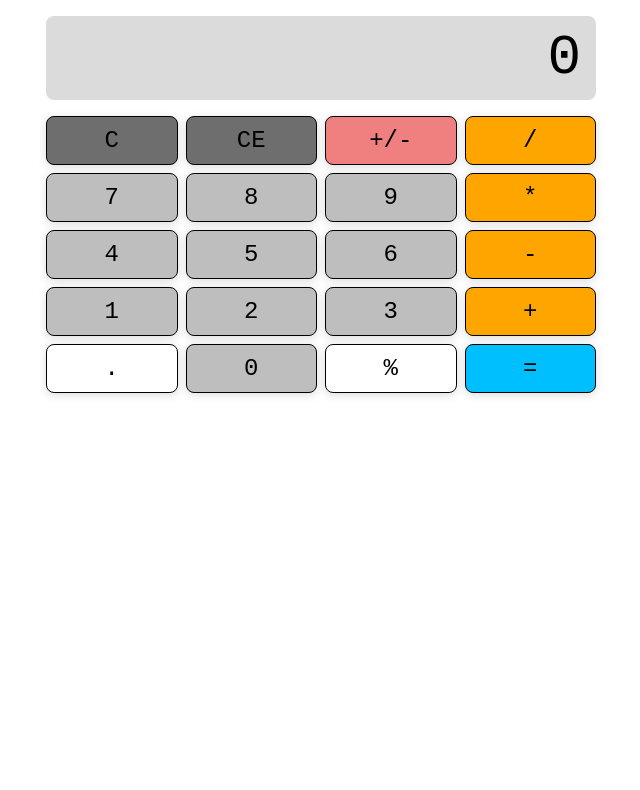
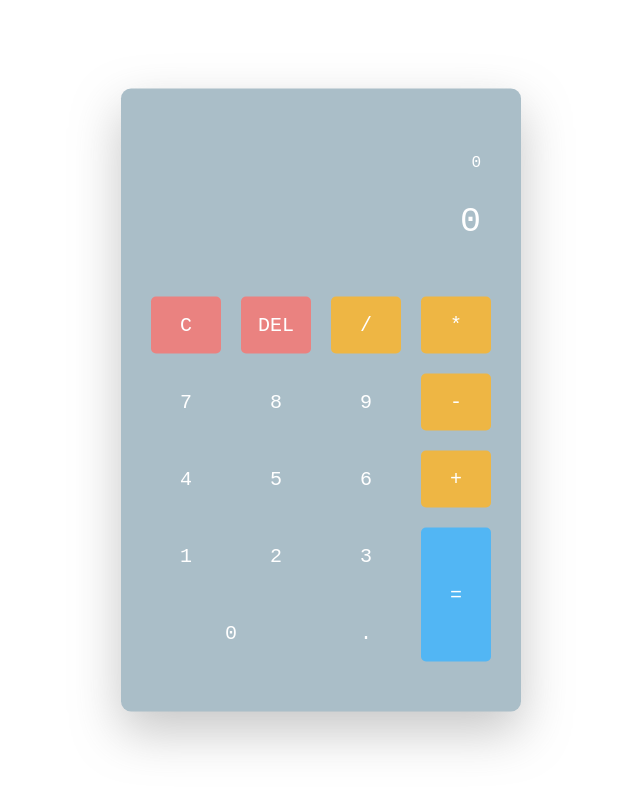
Before and after one commit to bradenr402/calculator, a plain HTML site: page index.html in a window 1280 px wide. Shown: the whole page, without its empty margins (319-959 px from the left). Drawn offline with Linux system fonts and the light colour scheme.

Commit message:
Turn HTML buttons into input & add event listeners in JS

```diff
--- a/index.html
+++ b/index.html
@@ -5,43 +5,39 @@
         <meta charset="utf-8">
         <link rel="stylesheet" href="style.css">
         <script src="script.js" defer></script>
-        <title></title>
+        <title>Calculator</title>
     </head>
 
     <body>
         <div class="calculator">
-            <div class="display">0</div>
+            <div class="display">
+                <input type="text" placeholder="0" id="mini-display" disabled>
+                <input type="text" placeholder="0" id="display" disabled >
+            </div>
             <div class="all-buttons">
-                <!-- <div class="row1"> -->
-                    <button class="btn clear" id="clear"> C </button>
-                    <button class="btn clear clear-all" id="clear-all"> CE </button>
-                    <button class="btn negate" id="negate"> +/- </button>
-                    <button class="btn operator" id="divide"> / </button>
-                <!-- </div> -->
-                <!-- <div class="row2"> -->
-                    <button class="btn digit" id="7"> 7 </button>
-                    <button class="btn digit" id="8"> 8 </button>
-                    <button class="btn digit" id="9"> 9 </button>
-                    <button class="btn operator" id="multiply"> * </button>
-                <!-- </div> -->
-                <!-- <div class="row3"> -->
-                    <button class="btn digit" id="4"> 4 </button>
-                    <button class="btn digit" id="5"> 5 </button>
-                    <button class="btn digit" id="6"> 6 </button>
-                    <button class="btn operator" id="subtract"> - </button>
-                <!-- </div> -->
-                <!-- <div class="row4"> -->
-                    <button class="btn digit" id="1"> 1 </button>
-                    <button class="btn digit" id="2"> 2 </button>
-                    <button class="btn digit" id="3"> 3 </button>
-                    <button class="btn operator" id="add"> + </button>
-                <!-- </div> -->
-                <!-- <div class="row5"> -->
-                    <button class="btn decimal" id="decimal"> . </button>
-                    <button class="btn digit" id="0"> 0 </button>
-                    <button class="btn percent" id="percent"> % </button>
-                    <button class="btn equals" id="equals"> = </button>
-                <!-- </div> -->
+                <input type="button" value="C" id="clear" >
+                <input type="button" value="DEL" id="erase" >
+                <input type="button" value="/" class="operator" >
+                <input type="button" value="*" class="operator" >
+
+                <input type="button" value="7" class="input-button digit" >
+                <input type="button" value="8" class="input-button digit" >
+                <input type="button" value="9" class="input-button digit" >
+                <input type="button" value="-" class="operator" >
+
+                <input type="button" value="4" class="input-button digit" >
+                <input type="button" value="5" class="input-button digit" >
+                <input type="button" value="6" class="input-button digit" >
+                <input type="button" value="+" class="operator" >
+
+                <input type="button" value="1" class="input-button digit" >
+                <input type="button" value="2" class="input-button digit" >
+                <input type="button" value="3" class="input-button digit" >
+
+                <input type="button" value="=" id="equal" >
+                <input type="button" value="0" class="input-button digit" >
+                <input type="button" value="." class="input-button digit" >
+
         </div>
     </body>
 </html>
--- a/script.js
+++ b/script.js
@@ -11,12 +11,13 @@ function multiply(a, b) {
 }
 
 function divide(a, b) {
-    return a / b;
+    if (b == 0) {
+        // alert( "I'm sorry, but I can't divide by zero. That would be like trying to divide by your IQ. It's just not possible." );
+        return 'ERROR';
+    } else {
+        return a / b;
+    }
 }
-
-let num1,
-    op,
-    num2;
 
 function operate([num1, op, num2]) {
     switch (op) {
@@ -31,10 +32,106 @@ function operate([num1, op, num2]) {
     }
 }
 
-const allButtons = document.querySelector('.all-buttons');
-const display = document.querySelector('.display');
+let num1,
+    op,
+    num2;
 
-allButtons.addEventListener('click', (e) => {
-    let keyValue = e.target.textContent;
-    display.textContent += keyValue;
+let equalPressed = 0;
+let operatorPressed = 0;
+let firstNumberDigits = 0;
+
+let buttonInput = document.querySelectorAll('.input-button');
+let operator = document.querySelectorAll('.operator');
+
+const display = document.getElementById('display');
+const equalButton = document.getElementById('equal');
+const clearButton = document.getElementById('clear');
+const delButton = document.getElementById('erase');
+
+const miniDisplay = document.getElementById('mini-display');
+
+window.onload = () => {
+    display.value = '';
+};
+
+buttonInput.forEach((buttonClass) => {
+    buttonClass.addEventListener('click', () => {
+        if (equalPressed === 1) {
+            // miniDisplay.value = '';
+            display.value = '';
+            equalPressed = 0;
+        }
+
+        if (display.value === '+' || display.value === '-' || display.value === '/' || display.value === '*') {
+            display.value = '';
+            miniDisplay.value = `${num1} ${op}`;
+        }
+
+        display.value += buttonClass.value;
+        if (!op && buttonClass.classList.contains('digit')) {
+            firstNumberDigits++;
+        }
+    });
 });
+
+operator.forEach((operatorClass) => {
+    operatorClass.addEventListener('click', () => {
+        if (operatorPressed === 1) {
+            num2 = display.value;
+            evaluate();
+            // num1 = display.value;
+            // display.value = num1;
+            // miniDisplay = num1;
+        }
+        num1 = display.value;
+        op = operatorClass.value;
+        display.value = op;
+        miniDisplay.value = num1;
+        operatorPressed = 1;
+    });
+});
+
+equalButton.addEventListener('click', () => {
+
+    num2 = display.value;
+    if (!(num1 == undefined) && !(op == undefined) && !(num2 === op)) {
+        evaluate();
+        equalPressed = 1;
+        operatorPressed = 0;
+
+    }
+});
+
+function evaluate() {
+    // equalPressed = 1;
+    // num2 = display.value;
+
+    let solution = operate([num1, op, num2]);
+
+    if (solution.toString().length >= 13) {
+        solution = solution.toFixed(12);
+    }
+
+    display.value = solution;
+
+    miniDisplay.value = `${num1} ${op} ${num2}`;
+}
+
+delButton.addEventListener('click', () => {
+    if (equalPressed === 1) {
+        clear();
+    } else {
+        display.value = display.value.slice(0, -1);
+    }
+});
+
+clearButton.addEventListener('click', clear);
+
+function clear() {
+    // equalPressed = 0;
+    // display.value = '';
+    // solution = null;
+
+    location.reload();
+
+}
--- a/style.css
+++ b/style.css
@@ -5,79 +5,86 @@ html {
     box-sizing: inherit;
 }
 
-html,
-body,
-div,
-button {
+input {
     font-family: 'Fira Code', monospace;
 }
 
+.calculator {
+    width: 400px;
+    background-color: rgb(170, 190, 200);
+    padding: 50px 30px;
+    position: absolute;
+    transform: translate(-50%, -50%);
+    top: 50%;
+    left: 50%;
+    border-radius: 10px;
+    box-shadow: 0 20px 50px rgba(113, 113, 113, 0.4);
+}
+
 .display {
+    width: 100%;
+}
+
+.display input {
+    width: 100%;
+    padding: 15px 10px;
     text-align: right;
-    font-size: 3.5em;
-    background: rgb(211, 211, 211, 0.8);
+    border: none;
+    font-size: 35px;
+    background-color: transparent;
+    color: #fff;
     border-radius: 0.5rem;
-    padding: 10px 15px;
-    margin: 16px 4px;
+}
+
+#mini-display {
+    font-size: 16px;
+}
+
+.display input::placeholder {
+    color: #fff;
 }
 
 .all-buttons {
-    /* display: flex;
-    flex-flow: column nowrap; */
     display: grid;
     grid-template-columns: repeat(4, 1fr);
-    grid-gap: 8px;
+    grid-gap: 20px;
+    margin-top: 40px;
 }
 
-.all-buttons,
-.display {
-    margin-left: auto;
-    margin-right: auto;
-    max-width: 550px;
+.all-buttons input[type='button']  {
+    font-size: 20px;
+    padding: 17px;
+    border: none;
+    background-color: transparent;
+    color: #fff;
+    cursor: pointer;
+    border-radius: 5px;
 }
 
-.all-buttons > div,
-.all-buttons > div > button {
-    display: flex;
-    flex-flow: row nowrap;
-    flex: 1 1 0;
-    justify-content: center;
-    align-items: stretch;
+input[type='button']#equal {
+    grid-row: span 2;
+    background-color: rgba(60, 180, 255, 0.8);
 }
 
-.btn {
-    font-size: 1.5em;
-    border: 1px solid black;
-    border-radius: 0.5rem;
-    padding: 10px 15px;
-    /* margin: 4px; */
-    background-color: rgb(190, 190, 190);
-    box-shadow: 0 2px 8px rgba(80, 80, 80, 0.2);
+input[type='button']#erase,
+input[type='button']#clear {
+    background-color: rgba(250, 115, 110, 0.8);
+
+}
+
+input[type='button'][value='0'] {
+    grid-column: span 2;
+}
+
+input[type='button'].operator {
+    background-color: rgba(255, 180, 35, 0.8);
+}
+
+input[type='button'] {
     transition: all ease 0.4s;
 }
 
-.btn:hover {
-    box-shadow: 0 2.5px 10px rgba(80, 80, 80, 0.502);
-    transform: scale(1.02);
+input[type='button']:hover {
+    box-shadow: 0 2px 8px rgba(150, 150, 150, 0.5);
+    transform: scale(1.05);
 }
-
-.operator {
-    background-color: orange;
-}
-
-.equals {
-    background-color: deepskyblue;
-}
-
-.clear {
-    background-color: rgb(110, 110, 110);
-}
-
-.negate {
-    background-color: lightcoral;
-}
-
-.decimal,
-.percent {
-    background-color: rgb(255, 255, 255);
-}
```
